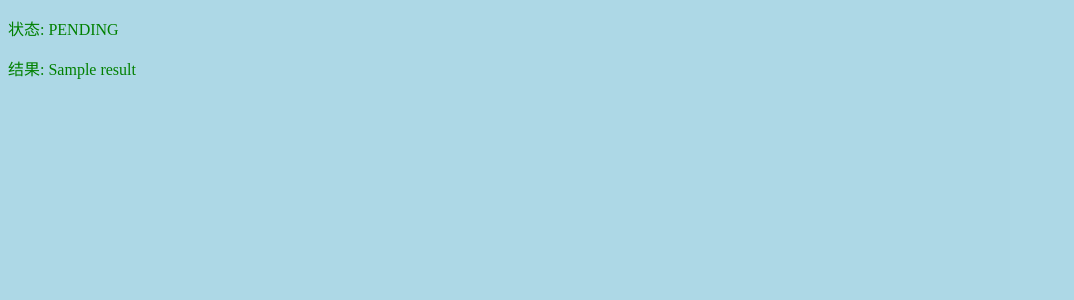
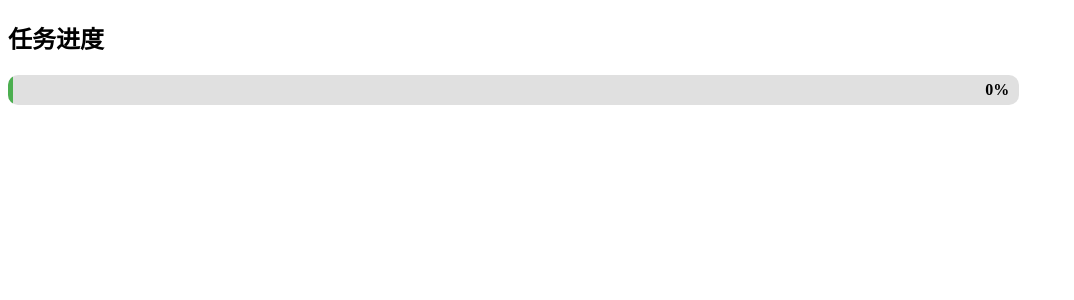
Before and after one commit to fumiaogodv/duoxiansheng_program, a Flask app: template templates/state.html in a window 1280 px wide. Shown: the top 300 px of the page, without its empty margins (0-1074 px from the left). Run offline with Flask 3, Linux system fonts and the light colour scheme; the template is opened without the code that fills it: most values are stand-ins (such as "Sample title", 1, 10 or a date in 2020); data that the repository does not hold is empty.

Commit message:
It realizes the continuous transmission of the results of  the function during its operation, and then displays the results.

```diff
--- a/app.py
+++ b/app.py
@@ -1,24 +1,41 @@
-from flask import Flask, request, jsonify, render_template,redirect,url_for
-from tasks import celery, long_task
+from flask import Flask, request, jsonify, render_template, redirect, url_for
+from tasks import long_task
 
 app = Flask(__name__)
 
-@app.route("/")
-def main():
-    return render_template("index.html")
-@app.route("/start_task", methods=["POST","GET"])
+@app.route("/", methods=["GET", "POST"])
 def start_task():
-    if request.method=="POST":
+    if request.method == "POST":
         x = int(request.form.get("x", 0))
-        y = int(request.form.get("y", 0))
-        task = long_task.delay(x, y)
-        return redirect(url_for('task_status', task_id=task.id))
+        task = long_task.delay(x)
+        return redirect(url_for('task_status_page', task_id=task.id))
     return render_template("count.html")
+
 @app.route("/task_status/<task_id>")
 def task_status(task_id):
     task = long_task.AsyncResult(task_id)
-    return render_template("state.html",state=task.state,result=task.result)
-    return jsonify({"state": task.state, "result": task.result})
+    if task.state == 'PENDING':
+        response = {'state': task.state, 'current': 0, 'total': 0}
+    elif task.state == 'PROGRESS':
+        response = {
+            'state': task.state,
+            'current': task.info.get('current', 0),
+            'total': task.info.get('total', 1)
+        }
+    elif task.state == 'SUCCESS':
+        response = {
+            'state': task.state,
+            'current': task.result.get('current'),
+            'total': task.result.get('total'),
+            'result': task.result.get('result')
+        }
+    else:
+        response = {'state': task.state}
+    return jsonify(response)
+
+@app.route("/task_status_page/<task_id>")
+def task_status_page(task_id):
+    return render_template("state.html", task_id=task_id)
 
 if __name__ == "__main__":
     app.run(debug=True)
--- a/templates/count.html
+++ b/templates/count.html
@@ -12,8 +12,6 @@
             <p>输入xy计算相加</p>
             <label for="count">输入x的值   </label>
             <input type="number" id="count" name="x"><br>
-            <label for="count">输入y的值   </label>
-            <input type="number" name="y"><br>
             <input type="submit" value="enter">
         </form>
     </div>
--- a/templates/state.html
+++ b/templates/state.html
@@ -1,14 +1,79 @@
 <!DOCTYPE html>
-<html lang="en">
+<html>
 <head>
-    <meta charset="UTF-8">
-    <title>任务状态</title>
-    <link rel="stylesheet" href="{{ url_for('static', filename='css/styles.css') }}">
+    <meta charset="utf-8">
+    <title>任务进度</title>
+    <style>
+        /* 外层容器 */
+        #progress-container {
+            width: 80%;
+            background-color: #e0e0e0;
+            border-radius: 10px;
+            overflow: hidden;
+            margin: 20px 0;
+            height: 30px;
+            position: relative;
+        }
+
+        /* 内层进度条 */
+        #progress-bar {
+            height: 100%;
+            width: 0;
+            background-color: #4caf50;
+            text-align: right;
+            line-height: 30px;
+            color: white;
+            padding-right: 5px;
+            box-sizing: border-box;
+            transition: width 0.3s ease;
+        }
+
+        /* 百分比文字 */
+        #progress-text {
+            position: absolute;
+            top: 0;
+            right: 10px;
+            line-height: 30px;
+            font-weight: bold;
+            color: black;
+        }
+    </style>
 </head>
 <body>
-    <div>
-        <p>状态: {{ state }}</p>
-        <p>结果: {{ result }}</p>
+    <h2>任务进度</h2>
+
+    <div id="progress-container">
+        <div id="progress-bar"></div>
+        <div id="progress-text">0%</div>
     </div>
+
+    <script>
+        function updateProgress() {
+            fetch("/task_status/{{ task_id }}")
+                .then(res => res.json())
+                .then(data => {
+                    let percent = 0;
+                    if (data.state === "PROGRESS" || data.state === "SUCCESS") {
+                        percent = Math.floor(data.current / data.total * 100);
+                        if (data.state === "SUCCESS") percent = 100;
+                    }
+
+                    // 更新进度条宽度
+                    document.getElementById("progress-bar").style.width = percent + "%";
+
+                    // 更新右侧百分比文字
+                    document.getElementById("progress-text").innerText = percent + "%";
+
+                    // 如果任务未完成，继续轮询
+                    if (data.state !== "SUCCESS") {
+                        setTimeout(updateProgress, 1000);
+                    } else {
+                        document.getElementById("progress-text").innerText = "完成! " + percent + "%";
+                    }
+                });
+        }
+
+        updateProgress();
+    </script>
 </body>
 </html>
```
Also changed, not shown: tasks.py (+16 -5 lines), txt.md (+5 -0 lines).
